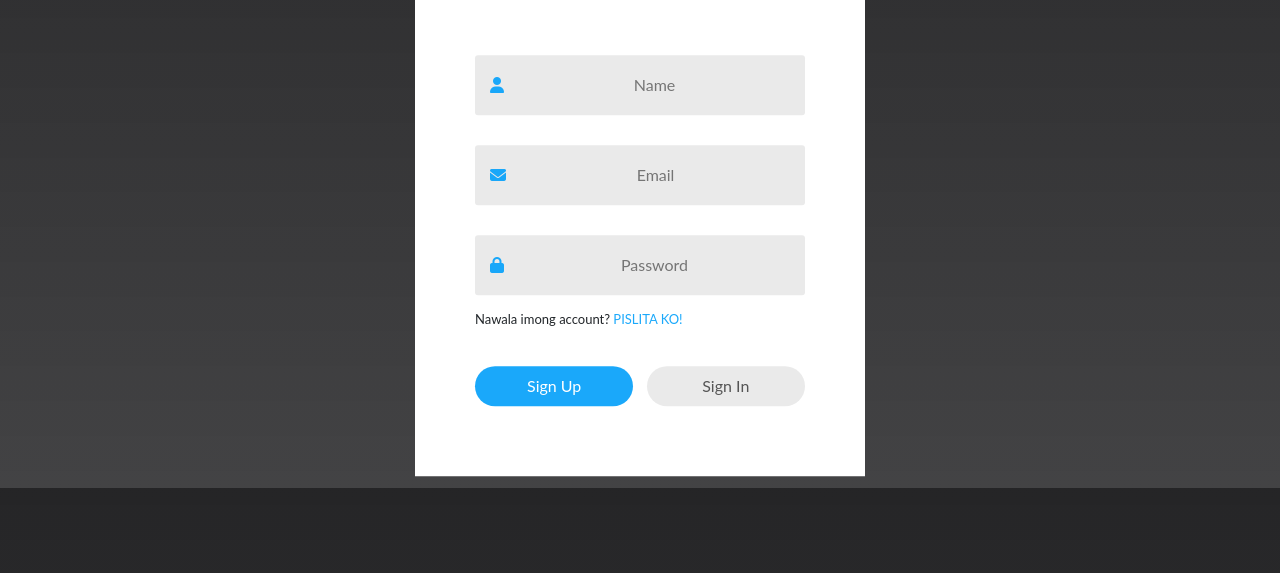
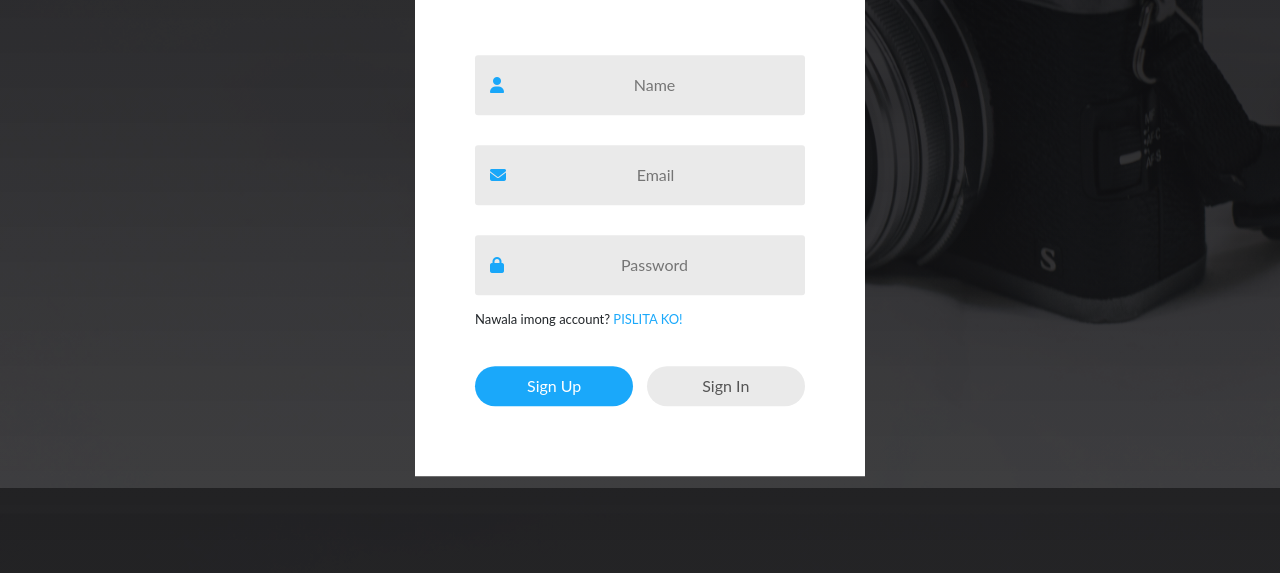
Before and after one commit to davennemenzo/DavenGwapo, a plain HTML site: page login.html in a window 1280 px wide. Shown: the part 312-885 px from the top of the page. Drawn offline with nearby package versions, Linux system fonts and the light colour scheme.

Commit message:
Update login.html

```diff
--- a/login.html
+++ b/login.html
@@ -102,7 +102,7 @@
 </body>
 <style>
     body{
-        background-image:  linear-gradient(rgba(10, 10, 12, 0.89),rgba(20, 20, 22, 0.8)), url(./img/bg2.jpg);
+        background-image:  linear-gradient(rgba(10, 10, 12, 0.89),rgba(20, 20, 22, 0.8)), url(bg2.jpg);
         width: 100%;
         height: 100vh;
 
```
